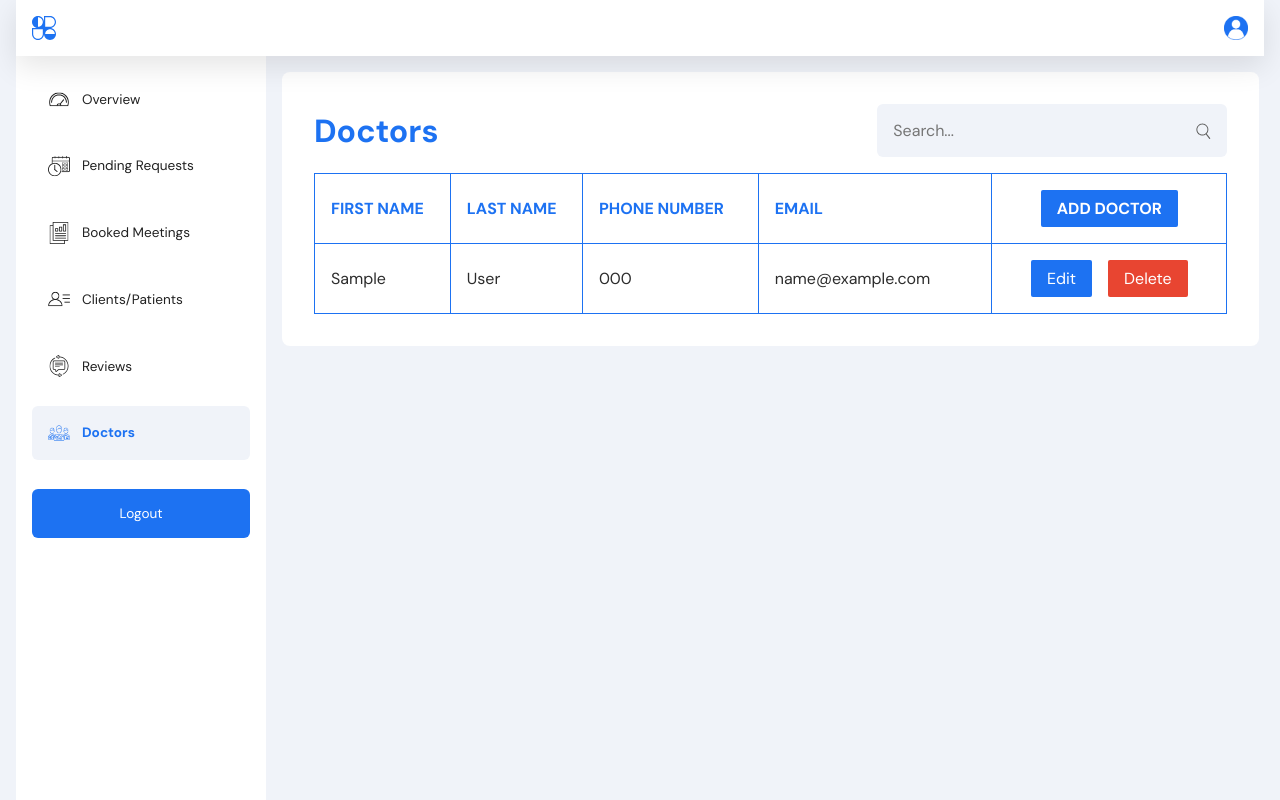
After one commit to Fahatmah/smile_hero_clinic, a PHP site: page /smile_hero_clinic/admin/doctors.php in a window 1280 px wide. The commit adds this page. Run offline with PHP 8.4, Linux system fonts and the light colour scheme; the visitor is signed in with stand-in values (Sample User, id 1); tables that the repository leaves empty or names only in its code hold one stand-in row (values such as "Sample post").

Commit message:
feat: add doctors page

```diff
--- /dev/null
+++ b/admin/doctors.php
@@ -0,0 +1,123 @@
+<?php
+require_once '../includes/config_session.inc.php';
+require_once '../includes/login_view.inc.php';
+require_once '../includes/dbh.inc.php';
+require_once './includes/pagination.php';
+
+if (!isset($_SESSION['adminEmail'])) {
+  // Redirect user to login if not logged in
+  header("Location: ../login.php?login=failed");
+  exit();
+}
+
+// Pagination setup
+$limit = 5; // Number of entries to show per page
+$page = isset($_GET['page']) ? (int)$_GET['page'] : 1; // Current page number
+$start = ($page - 1) * $limit; // Calculate the starting row for the query
+
+// Get total number of records for doctors
+$totalQuery = "SELECT COUNT(*) AS total FROM doctors";
+$totalResult = $conn->query($totalQuery);
+$totalRow = $totalResult->fetch_assoc();
+$totalRecords = $totalRow['total'];
+
+// Fetch records for the current page
+$query = "SELECT * FROM doctors LIMIT $start, $limit";
+$result = $conn->query($query);
+$doctors = [];
+if ($result->num_rows > 0) {
+  while ($row = $result->fetch_assoc()) {
+    $doctors[] = $row;
+  }
+}
+
+// Calculate total pages needed
+$totalPages = ceil($totalRecords / $limit);
+?>
+<!DOCTYPE html>
+<html lang="en">
+
+<head>
+  <meta charset="UTF-8" />
+  <meta name="viewport" content="width=device-width, initial-scale=1.0" />
+  <link rel="shortcut icon" href="../assets/images/logoipsum.svg" type="image/x-icon" />
+  <title>Doctors | Admin</title>
+  <link rel="stylesheet" href="../src/dist/styles.css" />
+  <link rel="preconnect" href="https://fonts.googleapis.com" />
+  <link rel="preconnect" href="https://fonts.gstatic.com" crossorigin />
+  <link
+    href="https://fonts.googleapis.com/css2?family=DM+Sans:ital,opsz,wght@0,9..40,100..1000;1,9..40,100..1000&display=swap"
+    rel="stylesheet" />
+</head>
+
+<body>
+  <main class="admin-main">
+    <!-- nav header -->
+    <?php include("includes/nav.php"); ?>
+
+    <!-- side bar -->
+    <?php include("includes/side_nav.php"); ?>
+
+     <section class="account__container admin-cards">
+      <!-- doctors -->
+      <div class="doctors-page">
+        <div class="doctors-page__content">
+          <!-- header -->
+          <div class="doctors-page__content-header">
+              <h1>Doctors</h1>
+              <form class="doctors-page__content-header-search-bar">
+                <input type="text" name="appointment" id="appointment" placeholder="Search..." />
+                <button type="submit">
+                  <img src="../assets/admin_images/search.svg" alt="search icon" />
+                </button>
+              </form>
+          </div>
+          <!-- end of header -->
+
+          <!-- table -->
+          <table>
+              <thead>
+                <tr>
+                  <th>FIRST NAME</th>
+                  <th>LAST NAME</th>
+                  <th>PHONE NUMBER</th>
+                  <th>EMAIL</th>
+                  <th><button>ADD DOCTOR</button></th>
+                </tr>
+              </thead>
+
+              <tbody>
+                <?php if (!empty($doctors)): ?>
+                  <?php foreach ($doctors as $doctor): ?>
+                    <tr>
+                      <td><?php echo htmlspecialchars($doctor['first_name']); ?></td>
+                      <td><?php echo htmlspecialchars($doctor['last_name']); ?></td>
+                      <td><?php echo htmlspecialchars($doctor['phone_number']); ?></td>
+                      <td><?php echo htmlspecialchars($doctor['email']); ?></td>
+                      <td>
+                        <div class="button__container">
+                          <button class="edit-btn">Edit</button>
+                          <button class="delete-btn">Delete</button>
+                        </div>
+                      </td>
+                    </tr>
+                  <?php endforeach; ?>
+                <?php else: ?>
+                  <tr>
+                    <td colspan="5">No doctors found.</td>
+                  </tr>
+                <?php endif; ?>
+              </tbody>
+          </table>
+          <!-- end of table -->
+
+          <!-- Pagination -->
+          <?php renderPagination($page, $totalPages) ?>
+        </div>
+      </div>
+
+    </section>
+  </main>
+</body>
+
+</html>
--- a/admin/includes/side_nav.php
+++ b/admin/includes/side_nav.php
@@ -42,6 +42,14 @@
           alt="" style="width: 1.375rem; height: 1.375rem" />Reviews</a>
     </li>
 
+    <!-- doctors -->
+    <li <?php echo ($current_page == 'doctors.php') ? 'class="active__link"' : ''; ?>>
+      <a href="../admin/doctors.php">
+        <img
+          src="../assets/admin_images/doctors/<?php echo ($current_page == 'doctors.php') ? 'doctors-blue.png' : 'doctors-black.png'; ?>"
+          alt="" style="width: 1.375rem; height: 1.375rem" />Doctors</a>
+    </li>
+
     <!-- logout button -->
     <li id="logout_button">
       <a href="../includes/logout.php" class="logout__button">Logout</a>
--- /dev/null
+++ b/scss/components/admin_page/_doctors.scss
@@ -0,0 +1,140 @@
+@use '../../abstracts' as *;
+.doctors-page {
+  width: 100%;
+
+  &__content {
+    @include display-flex($dir: column, $y: flex-start, $gap: 1rem);
+    width: 100%;
+    padding: 2rem;
+    border-radius: 8px;
+    background-color: var(--ntrl-clr-100);
+
+    & > *:not(:last-child){
+      width: 100%;
+    }
+
+    &-header {
+      @include display-flex($x: space-between);
+      width: 100%;
+
+      h1 {
+        font-size: var(--fs-400);
+        color: var(--pr-clr-300);
+        font-weight: bold;
+      }
+
+      &-search-bar {
+        position: relative;
+        width: 350px;
+        @include display-flex($x: space-between);
+        background-color: var(--ntrl-clr-250);
+        border-radius: 6px;
+        overflow: hidden;
+
+        input {
+          padding: 1rem;
+          width: 100%;
+          color: var(--ntrl-clr-300);
+        }
+
+        button {
+          position: absolute;
+          right: 0;
+          padding: 1rem;
+          @include display-flex();
+          cursor: pointer;
+
+          img {
+            width: 1rem;
+            height: 1rem;
+          }
+        }
+      }
+    }
+
+    table {
+      // @include display-flex($y: flex-start, $dir: column, $gap: 1rem);
+      width: 100%;
+      border-collapse: collapse;
+
+      & > * {
+        width: 100%;
+      }
+
+      thead {
+        border: 1px solid var(--pr-clr-300);
+
+        tr {
+          border: 1px solid var(--pr-clr-300);
+
+          th {
+            font-weight: bold;
+            color: var(--pr-clr-300);
+            text-align: left;
+            padding-inline-start: 1rem;
+            padding-block: 1rem;
+            border: 1px solid var(--pr-clr-300);
+
+            &:last-child {
+              text-align: center;
+              padding-inline-end: 1rem;
+
+              button {
+                color: var(--ntrl-clr-100);
+                padding: 0.5rem 1rem;
+                border-radius: 2px;
+                background-color: var(--pr-clr-300);
+                cursor: pointer;
+
+                &:hover {
+                  background-color: var(--pr-clr-350);
+                }
+              }
+            }
+          }
+        }
+      }
+
+      tbody {
+        width: 100%;
+        tr {
+          width: 100%;
+          border: 1px solid var(--pr-clr-300);
+
+          td {
+            border: 1px solid var(--pr-clr-300);
+            padding: 1rem;
+            color: var(--ntrl-clr-350);
+
+            .button__container {
+              @include display-flex($gap: 1rem);
+
+              button {
+                color: var(--ntrl-clr-100);
+                padding: 0.5rem 1rem;
+                border-radius: 2px;
+                cursor: pointer;
+              }
+
+              .edit-btn {
+                background-color: var(--pr-clr-300);
+
+                &:hover {
+                  background-color: var(--pr-clr-350);
+                }
+              }
+
+              .delete-btn {
+                background-color: var(--pr-clr-100);
+
+                &:hover {
+                  background-color: var(--pr-clr-150);
+                }
+              }
+            }
+          }
+        }
+      }
+    }
+  }
+}
--- a/scss/styles.scss
+++ b/scss/styles.scss
@@ -44,3 +44,4 @@
 @use 'components/admin_page/appointments';
 @use 'components/admin_page/patients';
 @use 'components/admin_page/pagination';
+@use 'components/admin_page/doctors';
--- a/src/dist/styles.css
+++ b/src/dist/styles.css
@@ -2475,4 +2475,139 @@ main.admin-main {
 .pagination .button:hover {
   background-color: #5c9dff;
   color: #e6e6e6;
+}
+
+.doctors-page {
+  width: 100%;
+}
+.doctors-page__content {
+  display: flex;
+  align-items: flex-start;
+  justify-content: center;
+  flex-direction: column;
+  gap: 1rem;
+  width: 100%;
+  padding: 2rem;
+  border-radius: 8px;
+  background-color: var(--ntrl-clr-100);
+}
+.doctors-page__content > *:not(:last-child) {
+  width: 100%;
+}
+.doctors-page__content-header {
+  display: flex;
+  align-items: center;
+  justify-content: space-between;
+  flex-direction: row;
+  gap: 0;
+  width: 100%;
+}
+.doctors-page__content-header h1 {
+  font-size: var(--fs-400);
+  color: var(--pr-clr-300);
+  font-weight: bold;
+}
+.doctors-page__content-header-search-bar {
+  position: relative;
+  width: 350px;
+  display: flex;
+  align-items: center;
+  justify-content: space-between;
+  flex-direction: row;
+  gap: 0;
+  background-color: var(--ntrl-clr-250);
+  border-radius: 6px;
+  overflow: hidden;
+}
+.doctors-page__content-header-search-bar input {
+  padding: 1rem;
+  width: 100%;
+  color: var(--ntrl-clr-300);
+}
+.doctors-page__content-header-search-bar button {
+  position: absolute;
+  right: 0;
+  padding: 1rem;
+  display: flex;
+  align-items: center;
+  justify-content: center;
+  flex-direction: row;
+  gap: 0;
+  cursor: pointer;
+}
+.doctors-page__content-header-search-bar button img {
+  width: 1rem;
+  height: 1rem;
+}
+.doctors-page__content table {
+  width: 100%;
+  border-collapse: collapse;
+}
+.doctors-page__content table > * {
+  width: 100%;
+}
+.doctors-page__content table thead {
+  border: 1px solid var(--pr-clr-300);
+}
+.doctors-page__content table thead tr {
+  border: 1px solid var(--pr-clr-300);
+}
+.doctors-page__content table thead tr th {
+  font-weight: bold;
+  color: var(--pr-clr-300);
+  text-align: left;
+  padding-inline-start: 1rem;
+  padding-block: 1rem;
+  border: 1px solid var(--pr-clr-300);
+}
+.doctors-page__content table thead tr th:last-child {
+  text-align: center;
+  padding-inline-end: 1rem;
+}
+.doctors-page__content table thead tr th:last-child button {
+  color: var(--ntrl-clr-100);
+  padding: 0.5rem 1rem;
+  border-radius: 2px;
+  background-color: var(--pr-clr-300);
+  cursor: pointer;
+}
+.doctors-page__content table thead tr th:last-child button:hover {
+  background-color: var(--pr-clr-350);
+}
+.doctors-page__content table tbody {
+  width: 100%;
+}
+.doctors-page__content table tbody tr {
+  width: 100%;
+  border: 1px solid var(--pr-clr-300);
+}
+.doctors-page__content table tbody tr td {
+  border: 1px solid var(--pr-clr-300);
+  padding: 1rem;
+  color: var(--ntrl-clr-350);
+}
+.doctors-page__content table tbody tr td .button__container {
+  display: flex;
+  align-items: center;
+  justify-content: center;
+  flex-direction: row;
+  gap: 1rem;
+}
+.doctors-page__content table tbody tr td .button__container button {
+  color: var(--ntrl-clr-100);
+  padding: 0.5rem 1rem;
+  border-radius: 2px;
+  cursor: pointer;
+}
+.doctors-page__content table tbody tr td .button__container .edit-btn {
+  background-color: var(--pr-clr-300);
+}
+.doctors-page__content table tbody tr td .button__container .edit-btn:hover {
+  background-color: var(--pr-clr-350);
+}
+.doctors-page__content table tbody tr td .button__container .delete-btn {
+  background-color: var(--pr-clr-100);
+}
+.doctors-page__content table tbody tr td .button__container .delete-btn:hover {
+  background-color: var(--pr-clr-150);
 }/*# sourceMappingURL=styles.css.map */
```
Also changed, not shown: assets/admin_images/doctors/doctors-black.png (added), assets/admin_images/doctors/doctors-blue.png (added), doctors.jpg (added), 1 other file.
